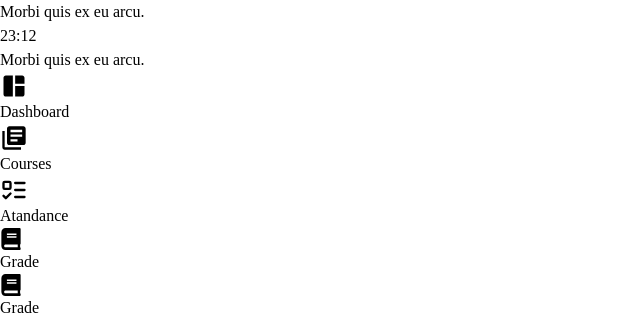
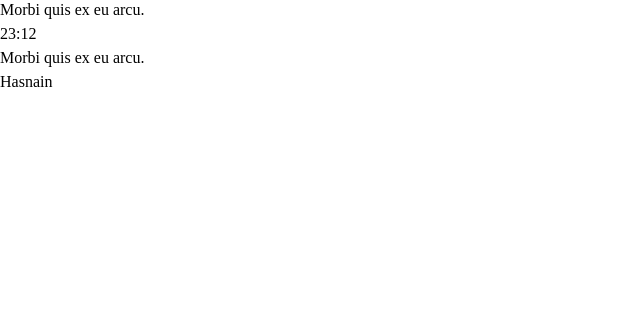
Before and after one commit to hasnain-a7/cmsportal, a React (Vite) app: page / in a window 1280 px wide. Shown: the part 1457-1774 px from the top of the page, without its empty margins (0-640 px from the left). After the commit the page ends 1551 px from the top, so only its background shows below. Built offline with nearby package versions, Linux system fonts and the light colour scheme.

Commit message:
ui changes

```diff
--- a/index.html
+++ b/index.html
@@ -2,7 +2,7 @@
 <html lang="en">
   <head>
     <meta charset="UTF-8" />
-    <link rel="icon" href="/public/logo2.png" />
+    <link rel="icon" href="/logo2.png" />
     <meta name="viewport" content="width=device-width, initial-scale=1.0" />
     <title>CMS-BGNU</title>
   </head>
--- a/src/Components/Footer/Footer.jsx
+++ b/src/Components/Footer/Footer.jsx
@@ -1,103 +1,7 @@
-import { MdSpaceDashboard } from "react-icons/md";
-import { LuListTodo } from "react-icons/lu";
-import { MdLibraryBooks } from "react-icons/md";
-import { NavLink } from "react-router-dom";
-import { FaBook } from "react-icons/fa";
-
 const Footer = () => {
   return (
-    <footer
-      className="bg-[#031F31] w-full h-full flex flex-row p-1 rounded-xl sm:hidden
-      custom-scroll
-    "
-    >
-      <div className="flex flex-row items-center justify-between p-1 ">
-        <nav className=" flex justify-between  items-center ">
-          <ul className="flex flex-row gap-7.5 justify-center items-center  font-medium w-fit ">
-            {/* Key change: w-fit */}
-            <li>
-              <NavLink
-                to="/"
-                className={({ isActive }) =>
-                  `block  duration-200 ${
-                    isActive
-                      ? "bg-[#3CBEA9]  rounded-lg m-0 "
-                      : "text-white font-semibold"
-                  }`
-                }
-              >
-                <div className="flex flex-col items-center pt-1 pl-2 pr-2 m-1">
-                  <MdSpaceDashboard size={28} /> Dashboard
-                </div>
-              </NavLink>
-            </li>
-            <li>
-              <NavLink
-                to="/courses"
-                className={({ isActive }) =>
-                  ` block duration-200 ${
-                    isActive
-                      ? "bg-[#3CBEA9] rounded-lg m-0"
-                      : "text-white font-semibold"
-                  }`
-                }
-              >
-                <div className="flex flex-col items-center pt-1 pl-4 pr-4 m-1">
-                  <MdLibraryBooks size={28} /> Courses
-                </div>
-              </NavLink>
-            </li>
-            <li>
-              <NavLink
-                to="/attandance"
-                className={({ isActive }) =>
-                  `block duration-200 ${
-                    isActive
-                      ? "bg-[#3CBEA9] rounded-lg m-0"
-                      : "text-white font-semibold"
-                  }`
-                }
-              >
-                <div className="flex flex-col items-center pt-1 pl-3 pr-3 m-1">
-                  <LuListTodo size={28} /> Atandance
-                </div>
-              </NavLink>
-            </li>
-            <li>
-              <NavLink
-                to="/gradebook"
-                className={({ isActive }) =>
-                  `block  duration-200 ${
-                    isActive
-                      ? "bg-[#3CBEA9] rounded-lg m-0"
-                      : "text-white font-semibold"
-                  }`
-                }
-              >
-                <div className="flex flex-col items-center pt-2 pl-3 pr-3 m-1">
-                  <FaBook size={22} /> Grade
-                </div>
-              </NavLink>
-            </li>
-            <li>
-              <NavLink
-                to="/gradebook"
-                className={({ isActive }) =>
-                  `block  duration-200 ${
-                    isActive
-                      ? "bg-[#3CBEA9] rounded-lg"
-                      : "text-white font-semibold"
-                  }`
-                }
-              >
-                <div className="flex flex-col items-center pt-2 pl-3 pr-3 m-1">
-                  <FaBook size={22} /> Grade
-                </div>
-              </NavLink>
-            </li>
-          </ul>
-        </nav>
-      </div>
+    <footer className="bg-[#031F31] w-full h-full flex flex-row p-1 ">
+      <h2>Hasnain</h2>
     </footer>
   );
 };
--- a/src/Components/Header/Header.jsx
+++ b/src/Components/Header/Header.jsx
@@ -4,9 +4,9 @@ import { IoIosSettings } from "react-icons/io";
 
 function Header(props) {
   return (
-    <header className="bg-[#031F31] w-full h-[50px] sm:h-[60px] p-2 flex justify-between items-center text-white">
+    <header className="bg-[#031F31] w-full h-[55px] sm:h-[60px] p-2 flex justify-between items-center text-white">
       <button
-        className=" hidden h-full items-center sm:flex justify-center w-auto p-2 "
+        className="  h-full items-center flex justify-center w-auto p-2 "
         onClick={props.toggleSidebar}
       >
         <div className="font-bold">
@@ -18,11 +18,11 @@ function Header(props) {
           />
         </div>
       </button>
-      <div className="h-full items-center flex justify-center text size-14 sm:size-16 p-1">
+      <div className="h-full items-center flex justify-center text size-14  p-1">
         <img src="/src/Assets/logo2.png" alt="University logo" />
       </div>
       <div className="h-full w-auto items-center flex justify-center p-4">
-        <IoIosSettings size={34} />
+        <IoIosSettings size={32} />
       </div>
     </header>
   );
--- a/src/Pages/Layout.jsx
+++ b/src/Pages/Layout.jsx
@@ -12,7 +12,7 @@ const Layout = () => {
   };
 
   return (
-    <div className="relative flex flex-col h-dvh transition-all ">
+    <div className="relative flex flex-col h-dvh transition-all w-full ">
       <Header toggleSidebar={toggleSidebar} className="flex-none" />
 
       <div className="flex flex-1">
@@ -33,7 +33,7 @@ const Layout = () => {
         </main>
       </div>
 
-      <div className="w-[calc(100%-8px)] h-[65px]  flex justify-center text-[#031F31] fixed bottom-1 left-0.5 right-0.5 ">
+      <div className="w-full h-[50px]  flex justify-center text-[#031F31] ">
         <Footer className="flex-none " />
       </div>
     </div>
```
